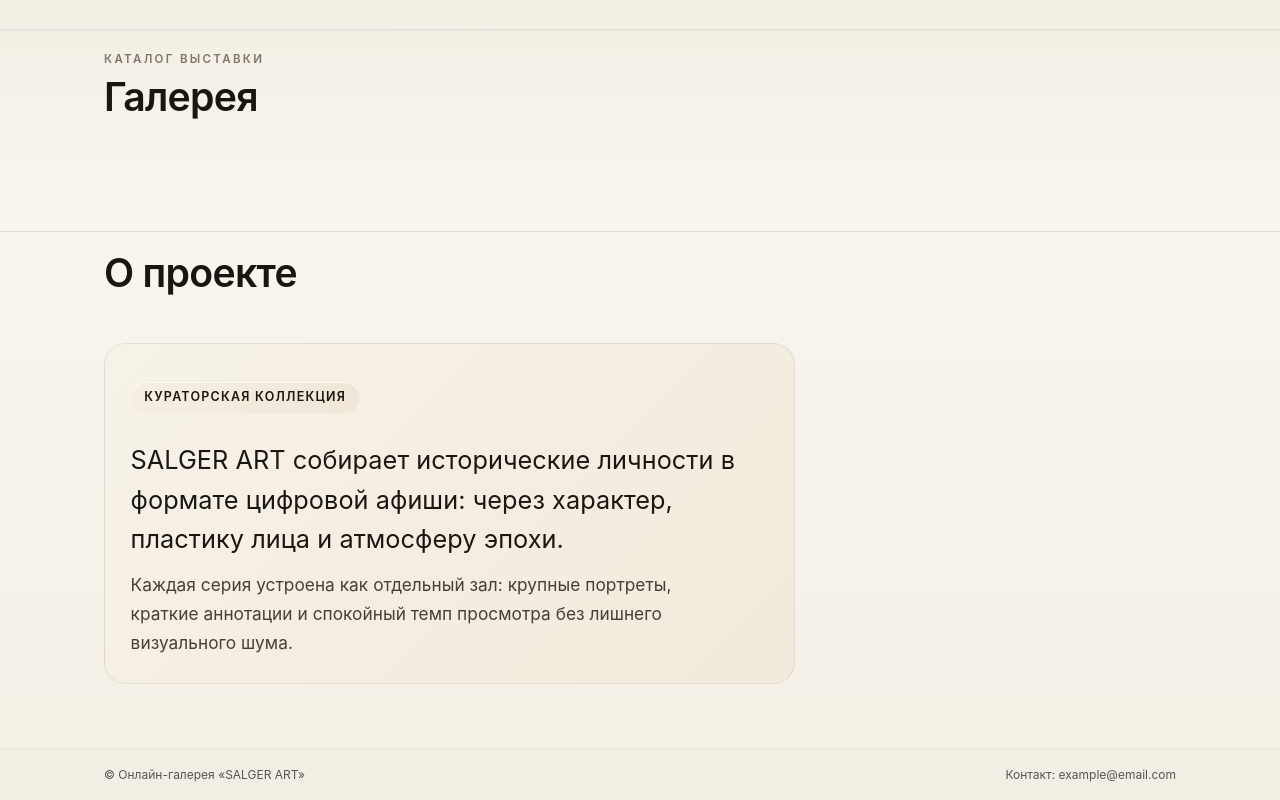
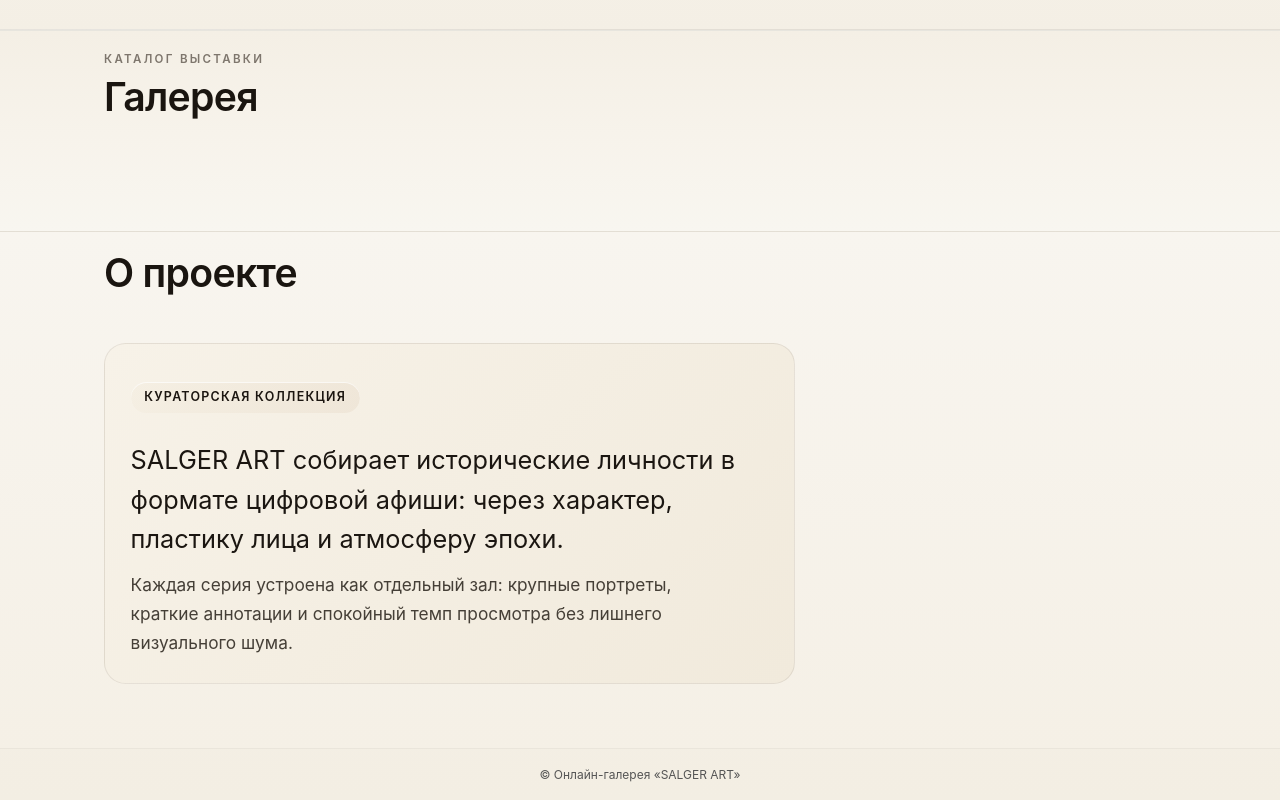
Before and after one commit to ALDYNEC-07/SALGER-ART, a Next.js app: page / in a window 1280 px wide. Shown: the part 771-1571 px from the top of the page. Built offline with nearby package versions, Linux system fonts and the light colour scheme; no server answers; the database is empty.

Commit message:
поправил подвал

```diff
--- a/src/app/components/SiteFooter/SiteFooter.module.css
+++ b/src/app/components/SiteFooter/SiteFooter.module.css
@@ -7,7 +7,8 @@
   font-size: var(--fs-xs);
   color: #555555;
   display: flex;
-  justify-content: space-between;
+  justify-content: center;
   gap: var(--space-s);
   flex-wrap: wrap;
+  text-align: center;
 }
--- a/src/app/components/SiteFooter/SiteFooter.tsx
+++ b/src/app/components/SiteFooter/SiteFooter.tsx
@@ -1,10 +1,10 @@
 /*
  Этот файл описывает общий футер галереи.
- Он показывает копирайт и контактную почту внизу каждой страницы.
- Он помогает посетителю понять, кому принадлежит сайт и куда написать письмо.
+ Он показывает копирайт внизу каждой страницы.
+ Он помогает посетителю понять, кому принадлежит сайт.
 */
 
-/* Контакт и копирайт берём из одного файла настроек, чтобы менять их сразу везде */
+/* Копирайт берём из одного файла настроек, чтобы менять его сразу везде */
 import { siteMeta } from "../../config/meta";
 import styles from "./SiteFooter.module.css";
 
@@ -14,7 +14,6 @@ export function SiteFooter() {
     <footer className={styles.siteFooter}>
       <div className={`container ${styles.siteFooterInner}`}>
         <div>{siteMeta.copyright}</div>
-        <div>Контакт: {siteMeta.contactEmail}</div>
       </div>
     </footer>
   );
```
